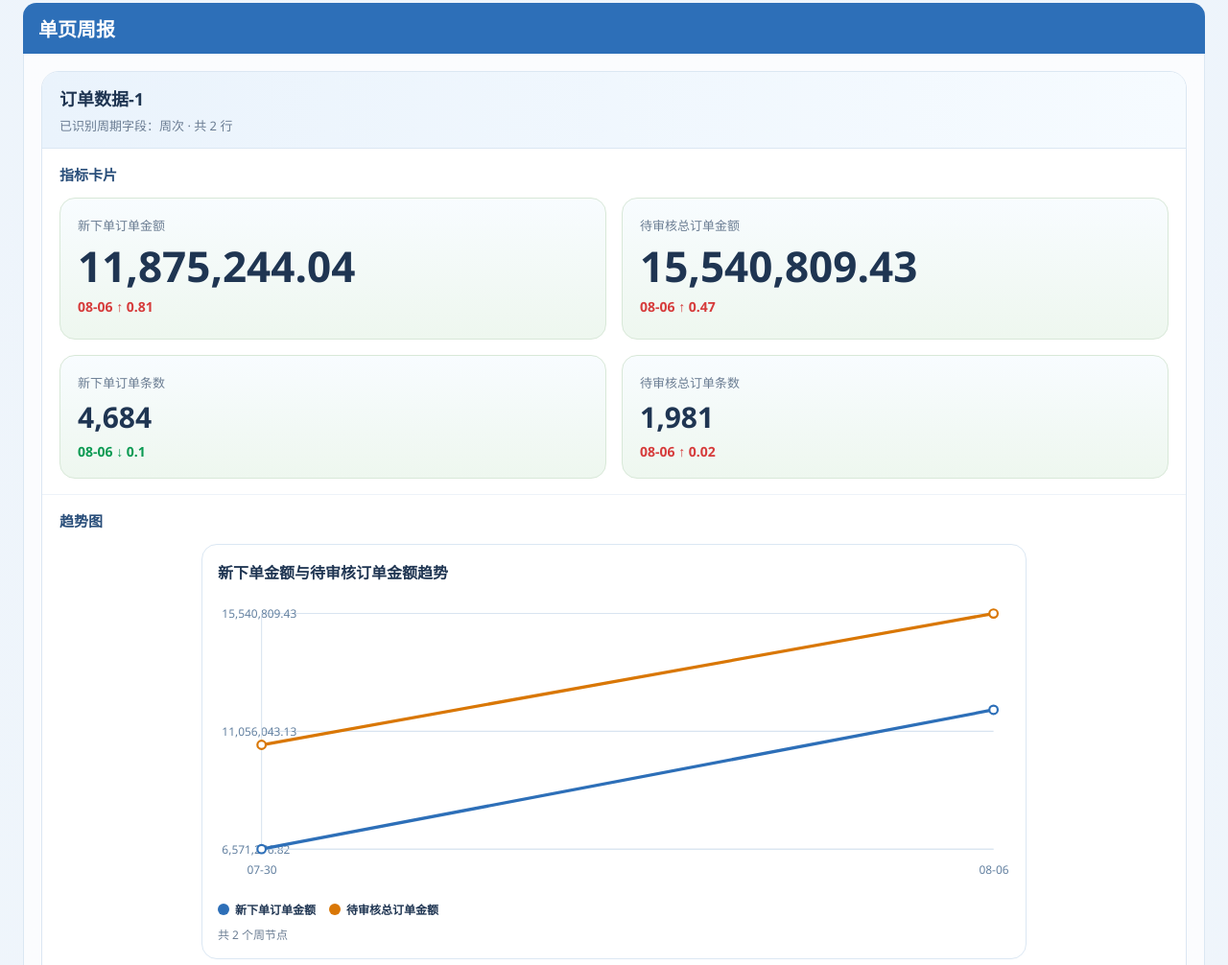
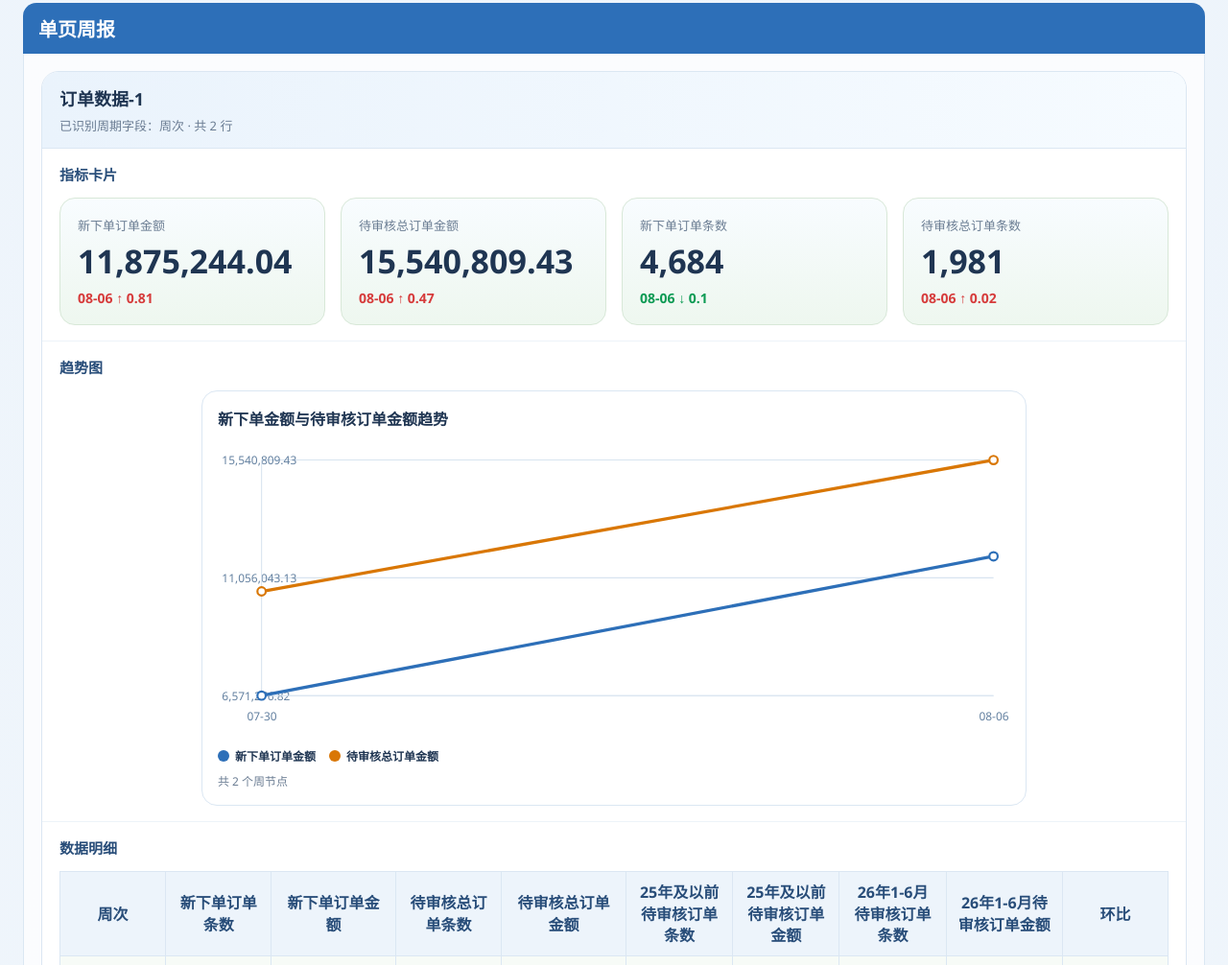
Before and after one commit to urfoodie/weekly-dashboard, a plain HTML site: page index.html in a window 1280 px wide. Shown: the part 878-1884 px from the top of the page at 96% size. Drawn offline with Linux system fonts and the light colour scheme.

Commit message:
Adjust order KPI cards to one row

```diff
--- a/styles.css
+++ b/styles.css
@@ -185,22 +185,22 @@ button.secondary[disabled] {
 }
 
 .order-kpi-primary {
-  grid-column: span 6;
-  min-height: 148px;
+  grid-column: span 3;
+  min-height: 132px;
 }
 
 .order-kpi-secondary {
-  grid-column: span 6;
-  min-height: 124px;
+  grid-column: span 3;
+  min-height: 132px;
 }
 
 .order-kpi-primary .kpi-value {
-  font-size: 44px;
-  line-height: 1.05;
+  font-size: 34px;
+  line-height: 1.1;
 }
 
 .order-kpi-secondary .kpi-value {
-  font-size: 30px;
+  font-size: 34px;
 }
 
 .overview-group-card {
```
